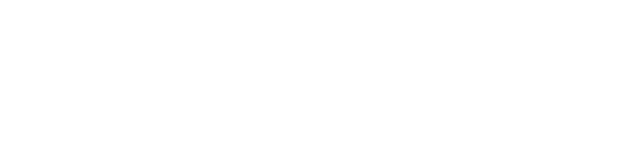
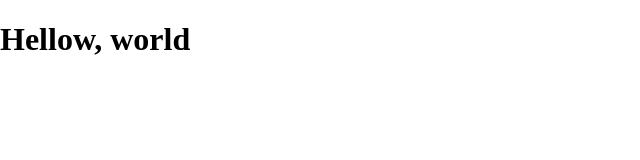
Before and after one commit to thennyy/template-test, a plain HTML site: page index.html in a window 1280 px wide. Shown: the whole page, without its empty margins (0-640 px from the left). Drawn offline with Linux system fonts and the light colour scheme.

Commit message:
Hellow, world

```diff
--- a/index.html
+++ b/index.html
@@ -15,7 +15,7 @@
 </head>
 <body>
     <!-- Script -->
-
+    <h1>Hellow, world</h1>
     <script src="script.js"></script>
 
 </body>
```
